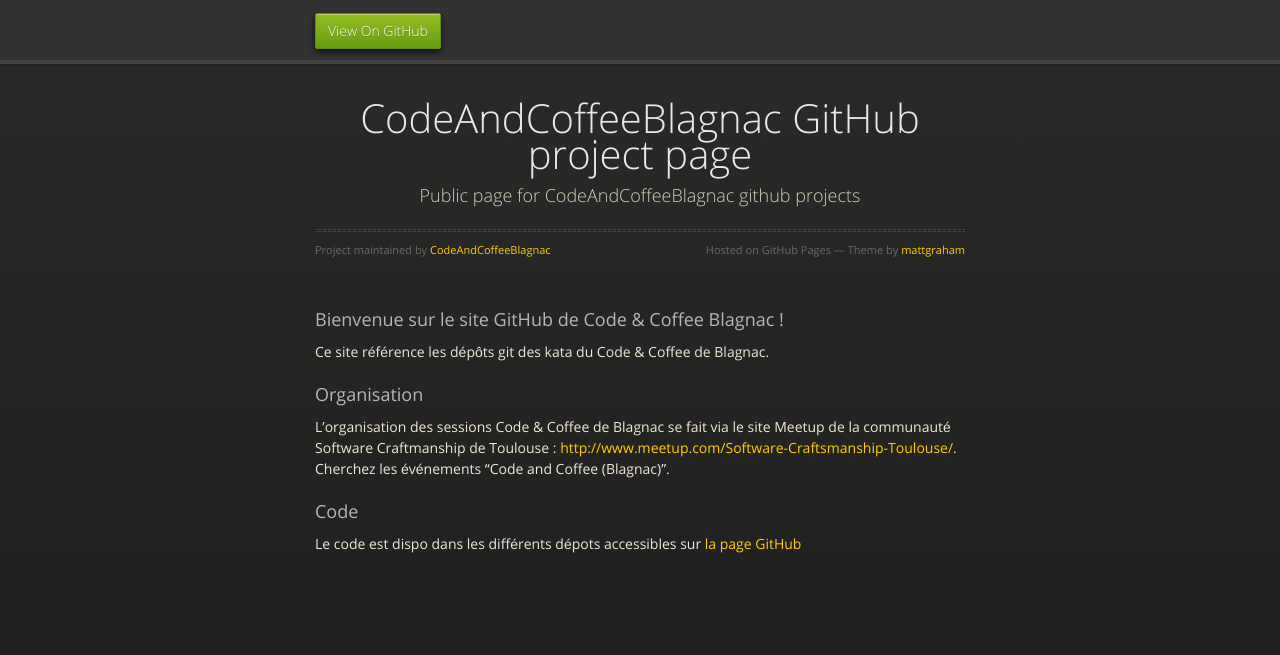
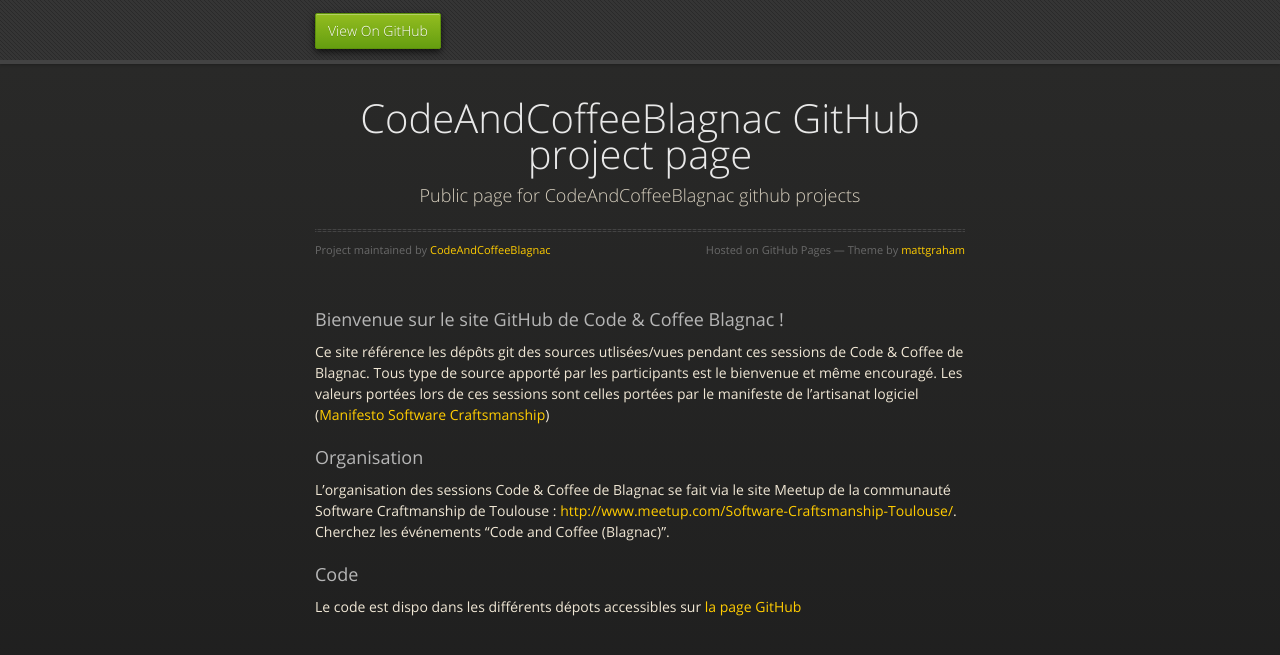
Before and after one commit to CodeAndCoffeeBlagnac/codeandcoffeeblagnac.github.io, a Jekyll site: the page built from index.md, in a window 1280 px wide. Shown: the top 655 px of the page. Built offline with Jekyll 4.4.1, drawn with Linux system fonts in a browser that asks for light colours; nearby versions of some CDN libraries; Markdown is read by kramdown in place of the engine named in the settings.

Commit message:
Petit ajout pour tester jekyll

```diff
--- a/index.md
+++ b/index.md
@@ -5,7 +5,9 @@
 
 ### Bienvenue sur le site GitHub de Code & Coffee Blagnac !
 
-Ce site référence les dépôts git des kata du Code & Coffee de Blagnac.
+Ce site référence les dépôts git des sources utlisées/vues pendant ces sessions de Code & Coffee de Blagnac.
+Tous type de source apporté par les participants est le bienvenue et même encouragé.
+Les valeurs portées lors de ces sessions sont celles portées par le manifeste de l'artisanat logiciel ([Manifesto Software Craftsmanship](http://manifesto.softwarecraftsmanship.org/))
 
 ### Organisation
 
```
